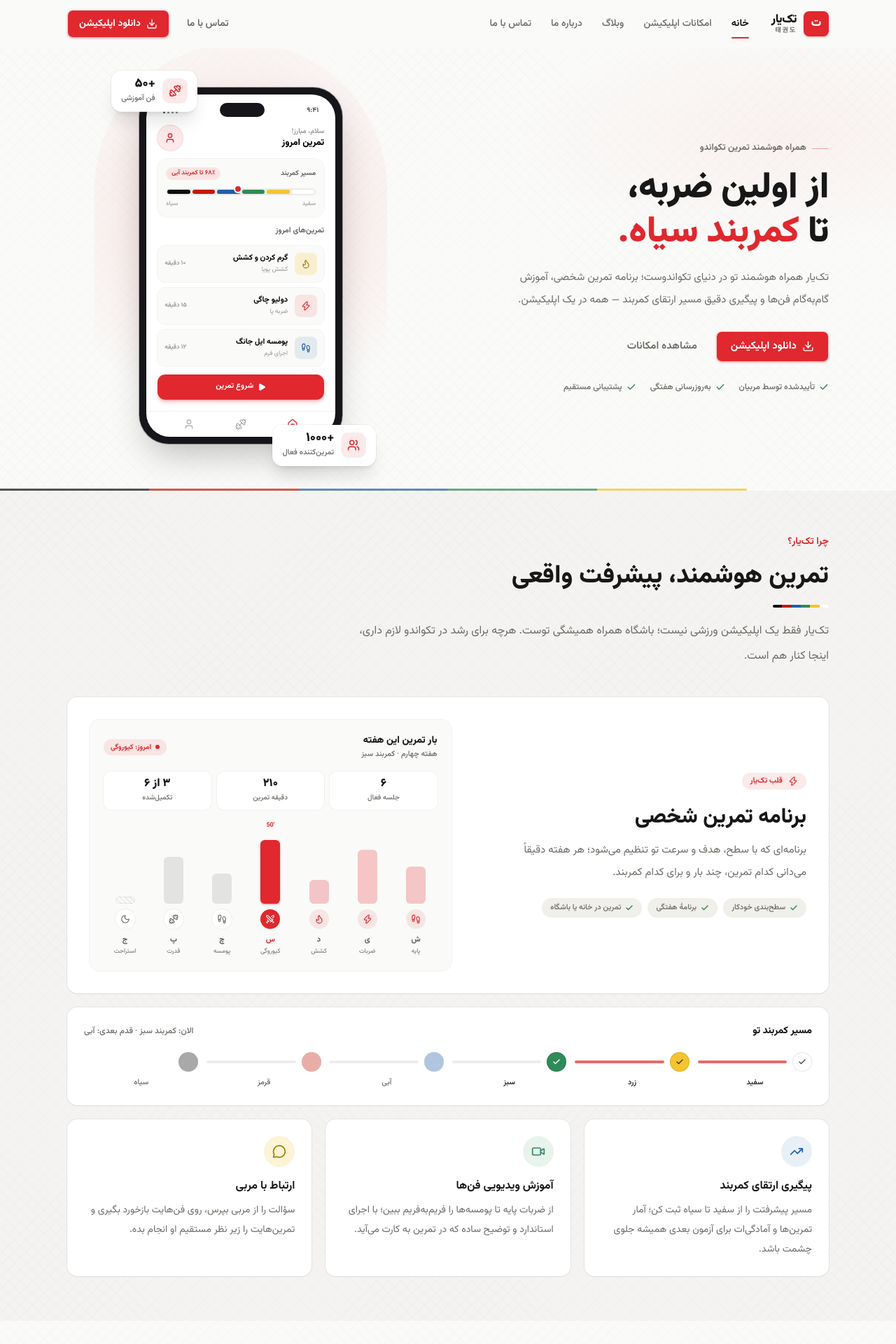
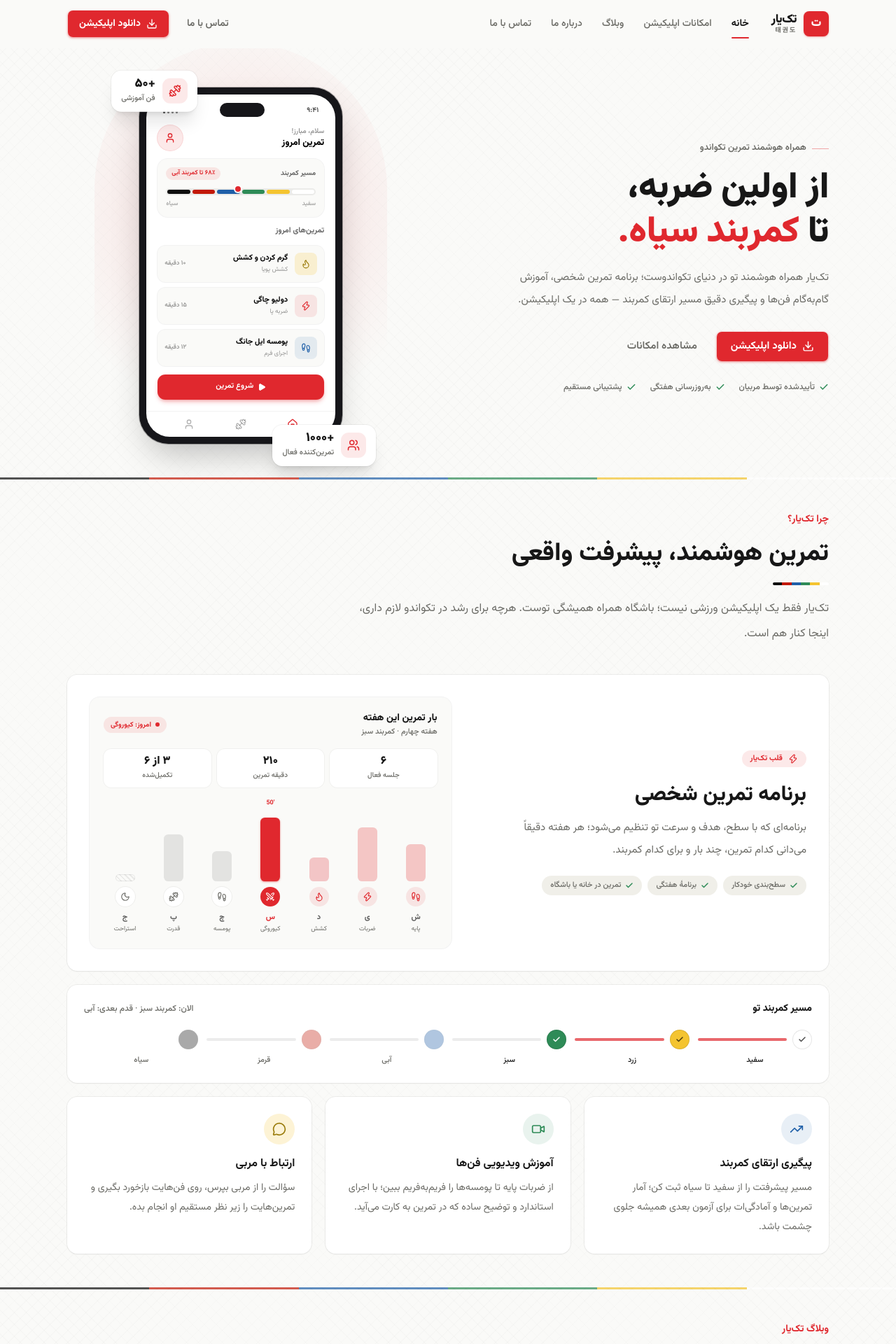
Before and after one commit to MostafaMemari/taekyar-web, a Next.js app: page / in a window 1280 px wide. Shown: the top 1920 px of the page at 70% size. Built offline with nearby package versions, Linux system fonts and the light colour scheme.

Commit message:
feat: update section styles and remove unnecessary elements in blog preview, cta, faq, features, and hero components

```diff
--- a/components/home/blog-preview/blog-preview.tsx
+++ b/components/home/blog-preview/blog-preview.tsx
@@ -11,7 +11,7 @@ import { BLOG_PREVIEW_COUNT, BLOG_PREVIEW_INTRO } from "./data";
 
 export function BlogPreview() {
   return (
-    <Section id="blog-preview">
+    <Section id="blog-preview" divider>
       <Reveal>
         <div className="flex flex-wrap items-end justify-between gap-6">
           <SectionHeader {...BLOG_PREVIEW_INTRO} className="max-w-xl" />
--- a/components/home/cta/cta.tsx
+++ b/components/home/cta/cta.tsx
@@ -14,10 +14,6 @@ export function CtaSection() {
           <BeltDivider
             fullWidth
             className="absolute inset-x-0 top-0 h-[3px] border-0 opacity-90"
-          />
-          <div
-            aria-hidden="true"
-            className="absolute inset-0 bg-[repeating-linear-gradient(115deg,rgba(255,255,255,0.05)_0_3px,transparent_3px_56px)]"
           />
           <div className="relative mx-auto max-w-2xl">
             <h2 className="text-3xl font-black leading-snug text-white sm:text-4xl">
--- a/components/home/faq/faq.tsx
+++ b/components/home/faq/faq.tsx
@@ -41,7 +41,7 @@ function ContactCard() {
 
 export function Faq() {
   return (
-    <Section id="faq" divider className="bg-[#f4f3f1]">
+    <Section id="faq" divider>
       <Reveal>
         <SectionHeader {...FAQ_INTRO} />
       </Reveal>
--- a/components/home/features/features.tsx
+++ b/components/home/features/features.tsx
@@ -7,7 +7,7 @@ import { FeatureCard, FeaturedFeatureCard } from "./feature-cards";
 
 export function Features() {
   return (
-    <Section id="features" divider className="bg-[#f4f3f1]">
+    <Section id="features" divider>
       <Reveal>
         <SectionHeader {...FEATURES_INTRO} />
       </Reveal>
--- a/components/home/hero/hero.tsx
+++ b/components/home/hero/hero.tsx
@@ -9,12 +9,8 @@ export function Hero() {
   return (
     <section className="theme-light relative isolate overflow-hidden bg-background text-foreground">
       <div aria-hidden="true" className="bg-tatami pointer-events-none absolute inset-0" />
-      <div
-        aria-hidden="true"
-        className="pointer-events-none absolute inset-0 bg-[radial-gradient(ellipse_50%_40%_at_88%_20%,rgba(224,40,46,0.045),transparent_62%)]"
-      />
 
-      <div className="relative mx-auto grid w-full max-w-6xl items-center gap-12 px-4 pb-12 pt-10 sm:px-6 sm:pb-14 sm:pt-12 lg:grid-cols-[1fr_0.9fr] lg:gap-10 lg:px-8 lg:pb-16 lg:pt-14">
+      <div className="relative mx-auto grid w-full max-w-6xl items-center gap-12 px-4 pb-10 pt-10 sm:px-6 sm:pb-11 sm:pt-12 lg:grid-cols-[1fr_0.9fr] lg:gap-10 lg:px-8 lg:pb-12 lg:pt-14">
         <Reveal>
           <div>
             <span className="inline-flex items-center gap-2 text-[13px] font-semibold text-muted-foreground">
--- a/components/shared/section.tsx
+++ b/components/shared/section.tsx
@@ -35,7 +35,7 @@ export function Section({
       ) : null}
       <div
         className={cn(
-          "relative mx-auto max-w-6xl px-4 py-12 sm:px-6 sm:py-14 lg:px-8 lg:py-16",
+          "relative mx-auto max-w-6xl px-4 py-10 sm:px-6 sm:py-11 lg:px-8 lg:py-12",
           containerClassName
         )}
       >
```
